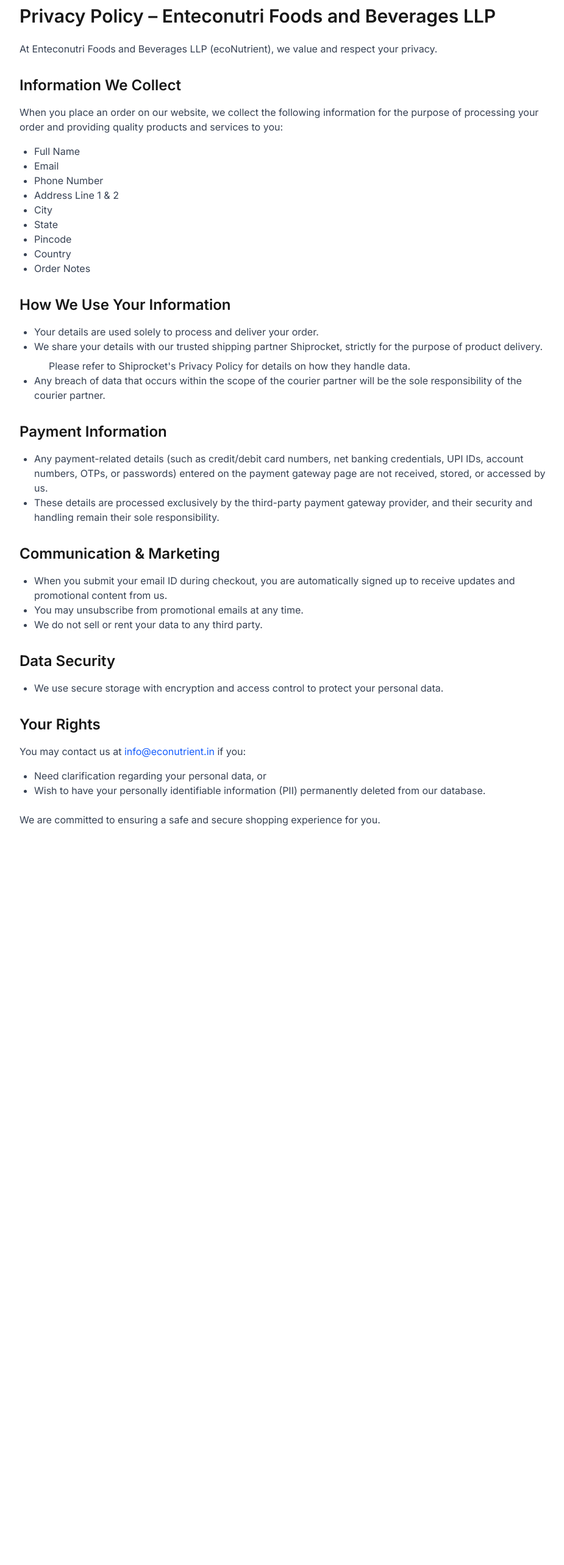
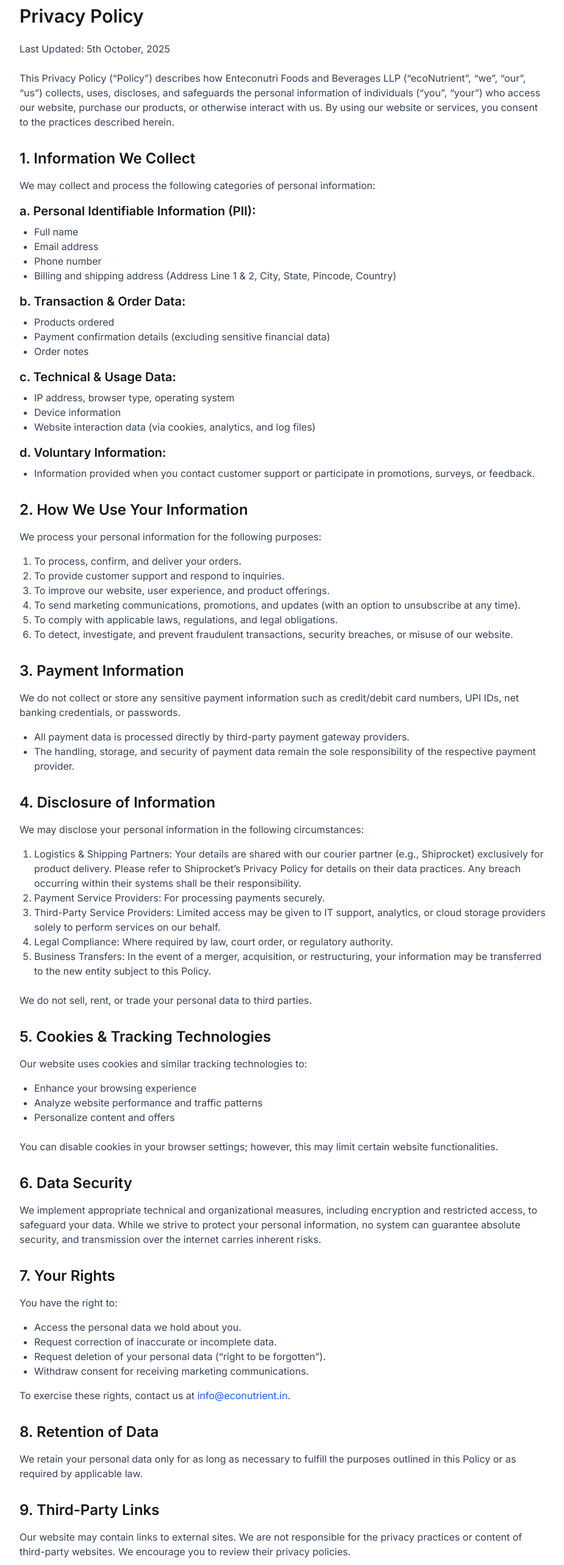
Before and after one commit to aadityasai37/ecoNutrient-LLP, a Next.js app: page /legal/privacy in a window 1280 px wide. Shown: the part 140-2706 px from the top of the page at 61% size, without its empty margins (176-1101 px from the left). Before the commit the page ends 1967 px from the top, so only its background shows below. Built offline with nearby package versions, Linux system fonts and the light colour scheme.

Commit message:
Update Privacy Policy page with new detailed content

```diff
--- a/src/app/legal/privacy/page.tsx
+++ b/src/app/legal/privacy/page.tsx
@@ -1,69 +1,133 @@
 export default function PrivacyPolicyPage() {
   return (
     <main className="container py-12 max-w-4xl mx-auto px-4">
-      <h1 className="text-3xl font-semibold mb-6">Privacy Policy – Enteconutri Foods and Beverages LLP</h1>
+      <h1 className="text-3xl font-semibold mb-6">Privacy Policy</h1>
+      <p className="text-gray-700 mb-6">Last Updated: 5th October, 2025</p>
 
       <div className="prose prose-lg max-w-none">
         <p className="text-gray-700 mb-6">
-          At Enteconutri Foods and Beverages LLP (ecoNutrient), we value and respect your privacy.
+          This Privacy Policy (“Policy”) describes how Enteconutri Foods and Beverages LLP (“ecoNutrient”, “we”, “our”, “us”) collects, uses, discloses, and safeguards the personal information of individuals (“you”, “your”) who access our website, purchase our products, or otherwise interact with us. By using our website or services, you consent to the practices described herein.
         </p>
 
-        <h2 className="text-2xl font-semibold mb-4 mt-8">Information We Collect</h2>
+        <h2 className="text-2xl font-semibold mb-4 mt-8">1. Information We Collect</h2>
         <p className="text-gray-700 mb-4">
-          When you place an order on our website, we collect the following information for the purpose of processing your order and providing quality products and services to you:
+          We may collect and process the following categories of personal information:
+        </p>
+        <h3 className="text-xl font-semibold mb-2 mt-4">a. Personal Identifiable Information (PII):</h3>
+        <ul className="list-disc pl-6 mb-4 text-gray-700">
+          <li>Full name</li>
+          <li>Email address</li>
+          <li>Phone number</li>
+          <li>Billing and shipping address (Address Line 1 & 2, City, State, Pincode, Country)</li>
+        </ul>
+        <h3 className="text-xl font-semibold mb-2 mt-4">b. Transaction & Order Data:</h3>
+        <ul className="list-disc pl-6 mb-4 text-gray-700">
+          <li>Products ordered</li>
+          <li>Payment confirmation details (excluding sensitive financial data)</li>
+          <li>Order notes</li>
+        </ul>
+        <h3 className="text-xl font-semibold mb-2 mt-4">c. Technical & Usage Data:</h3>
+        <ul className="list-disc pl-6 mb-4 text-gray-700">
+          <li>IP address, browser type, operating system</li>
+          <li>Device information</li>
+          <li>Website interaction data (via cookies, analytics, and log files)</li>
+        </ul>
+        <h3 className="text-xl font-semibold mb-2 mt-4">d. Voluntary Information:</h3>
+        <ul className="list-disc pl-6 mb-6 text-gray-700">
+          <li>Information provided when you contact customer support or participate in promotions, surveys, or feedback.</li>
+        </ul>
+
+        <h2 className="text-2xl font-semibold mb-4 mt-8">2. How We Use Your Information</h2>
+        <p className="text-gray-700 mb-4">
+          We process your personal information for the following purposes:
+        </p>
+        <ol className="list-decimal pl-6 mb-6 text-gray-700">
+          <li>To process, confirm, and deliver your orders.</li>
+          <li>To provide customer support and respond to inquiries.</li>
+          <li>To improve our website, user experience, and product offerings.</li>
+          <li>To send marketing communications, promotions, and updates (with an option to unsubscribe at any time).</li>
+          <li>To comply with applicable laws, regulations, and legal obligations.</li>
+          <li>To detect, investigate, and prevent fraudulent transactions, security breaches, or misuse of our website.</li>
+        </ol>
+
+        <h2 className="text-2xl font-semibold mb-4 mt-8">3. Payment Information</h2>
+        <p className="text-gray-700 mb-4">
+          We do not collect or store any sensitive payment information such as credit/debit card numbers, UPI IDs, net banking credentials, or passwords.
         </p>
         <ul className="list-disc pl-6 mb-6 text-gray-700">
-          <li>Full Name</li>
-          <li>Email</li>
-          <li>Phone Number</li>
-          <li>Address Line 1 & 2</li>
-          <li>City</li>
-          <li>State</li>
-          <li>Pincode</li>
-          <li>Country</li>
-          <li>Order Notes</li>
+          <li>All payment data is processed directly by third-party payment gateway providers.</li>
+          <li>The handling, storage, and security of payment data remain the sole responsibility of the respective payment provider.</li>
         </ul>
 
-        <h2 className="text-2xl font-semibold mb-4 mt-8">How We Use Your Information</h2>
-        <ul className="list-disc pl-6 mb-6 text-gray-700">
-          <li>Your details are used solely to process and deliver your order.</li>
-          <li>We share your details with our trusted shipping partner Shiprocket, strictly for the purpose of product delivery.
-            <ul className="list-circle pl-6 mt-2">
-              <li>Please refer to Shiprocket&apos;s Privacy Policy for details on how they handle data.</li>
-            </ul>
-          </li>
-          <li>Any breach of data that occurs within the scope of the courier partner will be the sole responsibility of the courier partner.</li>
-        </ul>
+        <h2 className="text-2xl font-semibold mb-4 mt-8">4. Disclosure of Information</h2>
+        <p className="text-gray-700 mb-4">
+          We may disclose your personal information in the following circumstances:
+        </p>
+        <ol className="list-decimal pl-6 mb-6 text-gray-700">
+          <li>Logistics & Shipping Partners: Your details are shared with our courier partner (e.g., Shiprocket) exclusively for product delivery. Please refer to Shiprocket’s Privacy Policy for details on their data practices. Any breach occurring within their systems shall be their responsibility.</li>
+          <li>Payment Service Providers: For processing payments securely.</li>
+          <li>Third-Party Service Providers: Limited access may be given to IT support, analytics, or cloud storage providers solely to perform services on our behalf.</li>
+          <li>Legal Compliance: Where required by law, court order, or regulatory authority.</li>
+          <li>Business Transfers: In the event of a merger, acquisition, or restructuring, your information may be transferred to the new entity subject to this Policy.</li>
+        </ol>
+        <p className="text-gray-700 mb-6">
+          We do not sell, rent, or trade your personal data to third parties.
+        </p>
 
-        <h2 className="text-2xl font-semibold mb-4 mt-8">Payment Information</h2>
-        <ul className="list-disc pl-6 mb-6 text-gray-700">
-          <li>Any payment-related details (such as credit/debit card numbers, net banking credentials, UPI IDs, account numbers, OTPs, or passwords) entered on the payment gateway page are not received, stored, or accessed by us.</li>
-          <li>These details are processed exclusively by the third-party payment gateway provider, and their security and handling remain their sole responsibility.</li>
-        </ul>
-
-        <h2 className="text-2xl font-semibold mb-4 mt-8">Communication & Marketing</h2>
-        <ul className="list-disc pl-6 mb-6 text-gray-700">
-          <li>When you submit your email ID during checkout, you are automatically signed up to receive updates and promotional content from us.</li>
-          <li>You may unsubscribe from promotional emails at any time.</li>
-          <li>We do not sell or rent your data to any third party.</li>
-        </ul>
-
-        <h2 className="text-2xl font-semibold mb-4 mt-8">Data Security</h2>
-        <ul className="list-disc pl-6 mb-6 text-gray-700">
-          <li>We use secure storage with encryption and access control to protect your personal data.</li>
-        </ul>
-
-        <h2 className="text-2xl font-semibold mb-4 mt-8">Your Rights</h2>
+        <h2 className="text-2xl font-semibold mb-4 mt-8">5. Cookies & Tracking Technologies</h2>
         <p className="text-gray-700 mb-4">
-          You may contact us at <a href="mailto:info@econutrient.in" className="text-blue-600 hover:underline">info@econutrient.in</a> if you:
+          Our website uses cookies and similar tracking technologies to:
         </p>
         <ul className="list-disc pl-6 mb-6 text-gray-700">
-          <li>Need clarification regarding your personal data, or</li>
-          <li>Wish to have your personally identifiable information (PII) permanently deleted from our database.</li>
+          <li>Enhance your browsing experience</li>
+          <li>Analyze website performance and traffic patterns</li>
+          <li>Personalize content and offers</li>
         </ul>
+        <p className="text-gray-700 mb-6">
+          You can disable cookies in your browser settings; however, this may limit certain website functionalities.
+        </p>
 
-        <p className="text-gray-700">
-          We are committed to ensuring a safe and secure shopping experience for you.
+        <h2 className="text-2xl font-semibold mb-4 mt-8">6. Data Security</h2>
+        <p className="text-gray-700 mb-6">
+          We implement appropriate technical and organizational measures, including encryption and restricted access, to safeguard your data. While we strive to protect your personal information, no system can guarantee absolute security, and transmission over the internet carries inherent risks.
+        </p>
+
+        <h2 className="text-2xl font-semibold mb-4 mt-8">7. Your Rights</h2>
+        <p className="text-gray-700 mb-4">
+          You have the right to:
+        </p>
+        <ul className="list-disc pl-6 mb-4 text-gray-700">
+          <li>Access the personal data we hold about you.</li>
+          <li>Request correction of inaccurate or incomplete data.</li>
+          <li>Request deletion of your personal data (“right to be forgotten”).</li>
+          <li>Withdraw consent for receiving marketing communications.</li>
+        </ul>
+        <p className="text-gray-700 mb-6">
+          To exercise these rights, contact us at <a href="mailto:info@econutrient.in" className="text-blue-600 hover:underline">info@econutrient.in</a>.
+        </p>
+
+        <h2 className="text-2xl font-semibold mb-4 mt-8">8. Retention of Data</h2>
+        <p className="text-gray-700 mb-6">
+          We retain your personal data only for as long as necessary to fulfill the purposes outlined in this Policy or as required by applicable law.
+        </p>
+
+        <h2 className="text-2xl font-semibold mb-4 mt-8">9. Third-Party Links</h2>
+        <p className="text-gray-700 mb-6">
+          Our website may contain links to external sites. We are not responsible for the privacy practices or content of third-party websites. We encourage you to review their privacy policies.
+        </p>
+
+        <h2 className="text-2xl font-semibold mb-4 mt-8">10. Updates to This Policy</h2>
+        <p className="text-gray-700 mb-6">
+          We may update this Privacy Policy from time to time to reflect changes in practices, technology, or legal requirements. Updates will be posted on this page with the revised “Last Updated” date.
+        </p>
+
+        <h2 className="text-2xl font-semibold mb-4 mt-8">11. Contact Us</h2>
+        <p className="text-gray-700 mb-4">
+          For questions, clarifications, or concerns regarding this Privacy Policy, please contact us at:
+        </p>
+        <p className="text-gray-700 mb-4">
+          Enteconutri Foods and Beverages LLP (ecoNutrient)<br />
+          Email: <a href="mailto:info@econutrient.in" className="text-blue-600 hover:underline">info@econutrient.in</a>
         </p>
       </div>
     </main>
```
